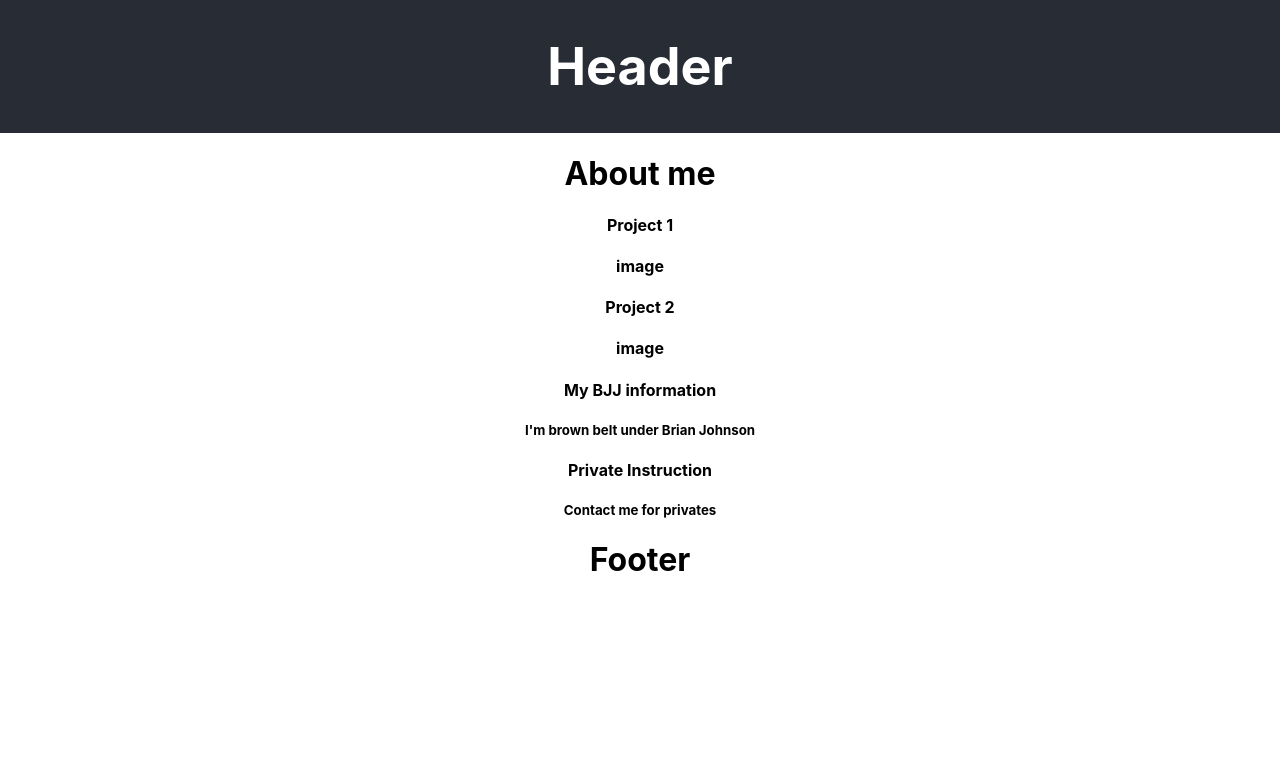
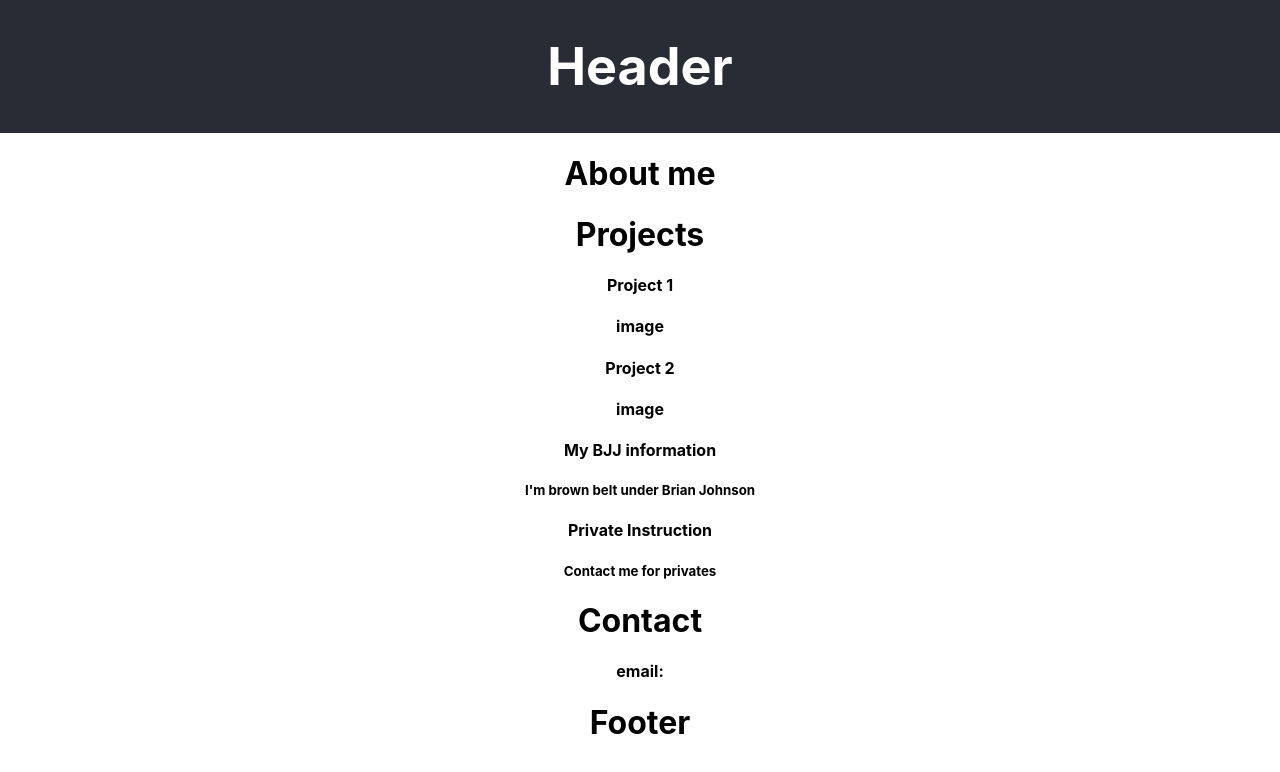
Before and after one commit to justinclanglinais/jcl-fe, a React (Create React App) app: page / in a window 1280 px wide. Shown: the top 772 px of the page. Built offline with nearby package versions, Linux system fonts and the light colour scheme.

Commit message:
feat(App): adjust h1 for each content component

```diff
--- a/src/components/Body.js
+++ b/src/components/Body.js
@@ -2,6 +2,7 @@ import React from 'react'
 import About from '../components/content/About.js'
 import Projects from '../components/content/Projects.js'
 import Bjj from '../components/content/Bjj.js'
+import Contact from '../components/content/Contact.js'
 
 export default class Body extends React.Component {
     render () {
@@ -16,6 +17,9 @@ export default class Body extends React.Component {
                 <div>
                     <Bjj />
                 </div>
+                <div>
+                    <Contact />
+                </div>
             </div>
         )
     }
--- a/src/components/content/Contact.js
+++ b/src/components/content/Contact.js
@@ -5,16 +5,10 @@ export default class Contact extends React.Component {
         return (
             <div className="App-content">
                 <div>
-                    <h4>My BJJ information</h4>
-                    <div>
-                        <h5>I'm brown belt under Brian Johnson</h5>
-                    </div>
+                    <h1>Contact</h1>
                 </div>
                 <div>
-                    <h4>Private Instruction</h4>
-                    <div>
-                        <h5>Contact me for privates</h5>
-                    </div>
+                    <h4>email:</h4>
                 </div>
             </div>
         )
--- a/src/components/content/Projects.js
+++ b/src/components/content/Projects.js
@@ -4,6 +4,9 @@ export default class Projects extends React.Component {
     render () {
         return (
             <div className="App-content">
+                <div>
+                    <h1>Projects</h1>
+                </div>
                 <div>
                     <h4>Project 1</h4>
                     <div>
```
